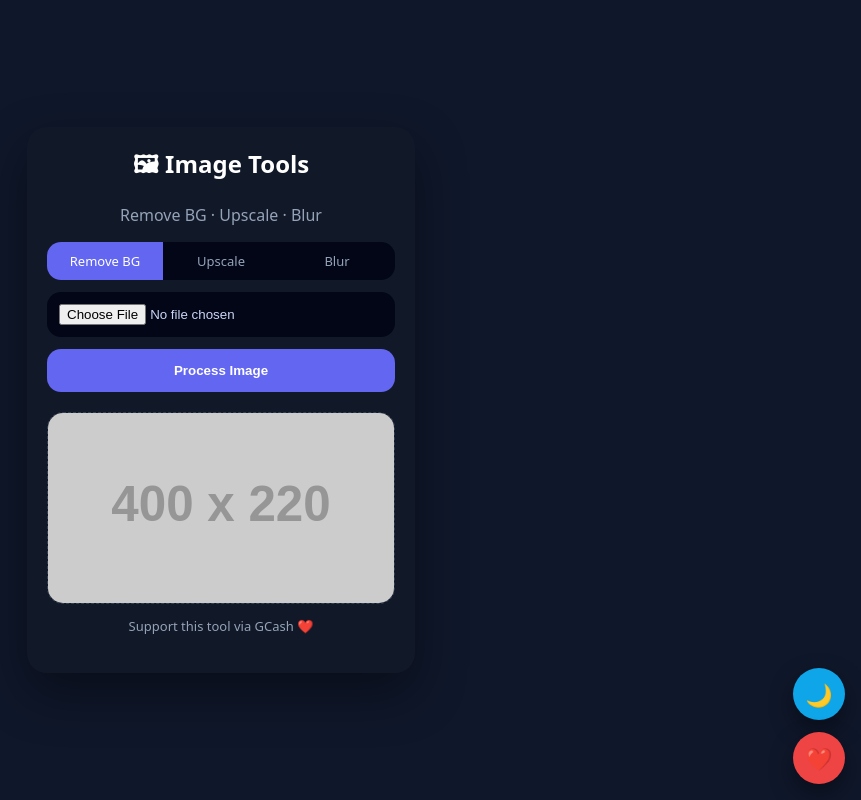
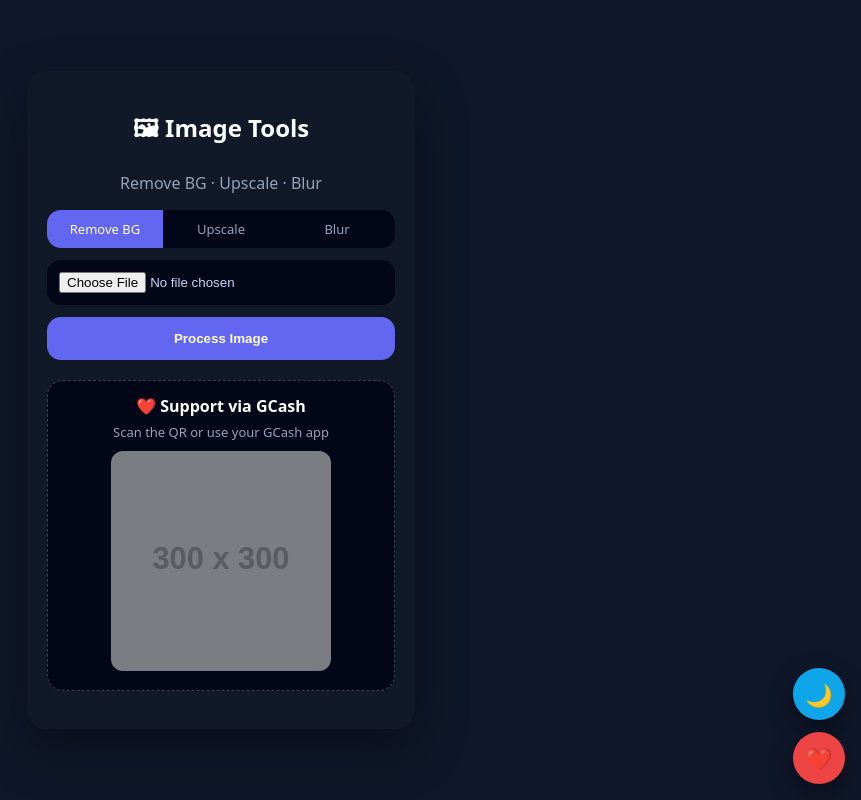
Before and after one commit to Tianjixxxx/holyshare, a website: page index.html in a window 1280 px wide. Both pictures are taken after a click on the button "Agree & Continue". Shown: the whole page, without its empty margins (419-1280 px from the left). Drawn offline with Linux system fonts and the light colour scheme; no server answers; placeholder pictures from the web are drawn by us.

Commit message:
Update index.html

```diff
--- a/index.html
+++ b/index.html
@@ -7,7 +7,6 @@
 <link rel="icon" href="/favicon.ico">
 
 <style>
-/* ===== THEME ===== */
 :root{
   --bg:#0f172a;
   --card:#111827;
@@ -28,8 +27,6 @@
   color:var(--text);
   font-family:system-ui;
 }
-
-/* ===== LAYOUT ===== */
 .container{
   max-width:420px;
   margin:auto;
@@ -46,10 +43,8 @@
   box-shadow:0 20px 50px rgba(0,0,0,.4);
 }
 .header{text-align:center}
-.header h2{margin:0}
 .header p{color:var(--muted)}
 
-/* ===== TABS ===== */
 .tabs{
   display:flex;
   background:#020617;
@@ -69,7 +64,6 @@
   color:#fff;
 }
 
-/* ===== INPUT ===== */
 input[type=file]{
   width:100%;
   margin-top:12px;
@@ -78,14 +72,14 @@
   background:#020617;
   color:#cbd5f5;
 }
+
 .preview{
   display:none;
   width:100%;
   margin-top:12px;
-  border-radius:16px;
+  border-radius:14px;
 }
 
-/* ===== BUTTONS ===== */
 .action-btn{
   width:100%;
   margin-top:12px;
@@ -96,6 +90,19 @@
   color:white;
   font-weight:600;
 }
+
+.loader{
+  display:none;
+  width:40px;
+  height:40px;
+  margin:16px auto;
+  border:4px solid #1e293b;
+  border-top:4px solid var(--accent);
+  border-radius:50%;
+  animation:spin 1s linear infinite;
+}
+@keyframes spin{100%{transform:rotate(360deg)}}
+
 .download-btn{
   display:none;
   margin-top:14px;
@@ -108,42 +115,37 @@
   border:1px solid #1e293b;
 }
 
-/* ===== LOADER ===== */
-.loader{
-  display:none;
-  width:40px;height:40px;
-  margin:16px auto;
-  border:4px solid #1e293b;
-  border-top:4px solid var(--accent);
-  border-radius:50%;
-  animation:spin 1s linear infinite;
+/* DONATION */
+.donation{
+  margin-top:20px;
+  padding:14px;
+  border-radius:16px;
+  background:#020617;
+  text-align:center;
+  border:1px dashed #334155;
 }
-@keyframes spin{100%{transform:rotate(360deg)}}
+.donation h4{
+  margin:0 0 6px;
+}
+.donation p{
+  margin:0 0 10px;
+  font-size:13px;
+  color:var(--muted);
+}
+.donation img{
+  width:100%;
+  max-width:220px;
+  border-radius:12px;
+  opacity:.6;
+}
 
-/* ===== SYSTEM ===== */
 .sys{
   margin-top:18px;
   font-size:12px;
   color:var(--muted);
 }
 
-/* ===== DONATION ===== */
-.donation{
-  margin-top:20px;
-  text-align:center;
-}
-.donation img{
-  width:100%;
-  border-radius:16px;
-  border:1px dashed #334155;
-}
-.donation p{
-  margin-top:8px;
-  font-size:13px;
-  color:var(--muted);
-}
-
-/* ===== FLOATING ===== */
+/* FLOATING */
 .floating{
   position:fixed;
   right:16px;
@@ -157,10 +159,10 @@
   cursor:pointer;
   box-shadow:0 10px 25px rgba(0,0,0,.4);
 }
+.theme{bottom:80px;background:#0ea5e9}
 .heart{bottom:16px;background:#ef4444}
-.theme{bottom:80px;background:#0ea5e9}
 
-/* ===== MODAL ===== */
+/* MODAL */
 .modal{
   position:fixed;
   inset:0;
@@ -190,7 +192,6 @@
 </head>
 
 <body>
-
 <div class="container">
 <div class="card">
 
@@ -209,14 +210,16 @@
 <img id="preview" class="preview">
 
 <button class="action-btn" onclick="run()">Process Image</button>
+
 <div class="loader" id="loader"></div>
 
-<button id="downloadBtn" class="download-btn">⬇ Download Image</button>
+<button id="downloadBtn" class="download-btn">⬇️ Download Image</button>
 
 <!-- DONATION PLACEHOLDER -->
 <div class="donation">
-<img src="https://via.placeholder.com/400x220?text=GCash+Donation+Placeholder">
-<p>Support this tool via GCash ❤️</p>
+  <h4>❤️ Support via GCash</h4>
+  <p>Scan the QR or use your GCash app</p>
+  <img src="https://via.placeholder.com/300x300?text=GCash+QR+Placeholder" alt="GCash QR">
 </div>
 
 <div class="sys">
@@ -242,22 +245,19 @@
 <script>
 let currentTool="removebg";
 
-/* TOOL */
 function setTool(t,e){
   currentTool=t;
   document.querySelectorAll(".tab").forEach(x=>x.classList.remove("active"));
   e.classList.add("active");
 }
 
-/* PREVIEW */
 file.onchange=()=>{
   const f=file.files[0];
   if(!f)return;
   preview.src=URL.createObjectURL(f);
   preview.style.display="block";
-}
+};
 
-/* RUN */
 async function run(){
   const f=file.files[0];
   if(!f)return alert("Select image");
@@ -275,16 +275,12 @@
   preview.src=d.url;
   preview.style.display="block";
 
-/* DIRECT FILE DOWNLOAD */
   downloadBtn.onclick=()=>{
-const a=document.createElement("a");
-a.href="/download?url="+encodeURIComponent(d.url);
-a.click();
+    location.href="/download?url="+encodeURIComponent(d.url);
   };
   downloadBtn.style.display="block";
 }
 
-/* SYSTEM INFO */
 fetch("/info").then(r=>r.json()).then(d=>{
   date.textContent="Date: "+new Date(d.time).toLocaleString("en-PH");
   ip.textContent="IP: "+d.ip;
@@ -293,7 +289,6 @@
   battery.textContent="Battery: "+Math.round(b.level*100)+"%";
 });
 
-/* TERMS */
 if(!document.cookie.includes("termsAccepted")){
   termsModal.style.display="flex";
 }
@@ -303,16 +298,12 @@
   });
 }
 
-/* THEME */
 function toggleTheme(){
   document.body.classList.toggle("light");
 }
-
-/* TIP */
 function openTip(){
   alert("Thank you for supporting ❤️");
 }
 </script>
-
 </body>
 </html>
```
Lines whose indentation alone changed are shown as unchanged.
